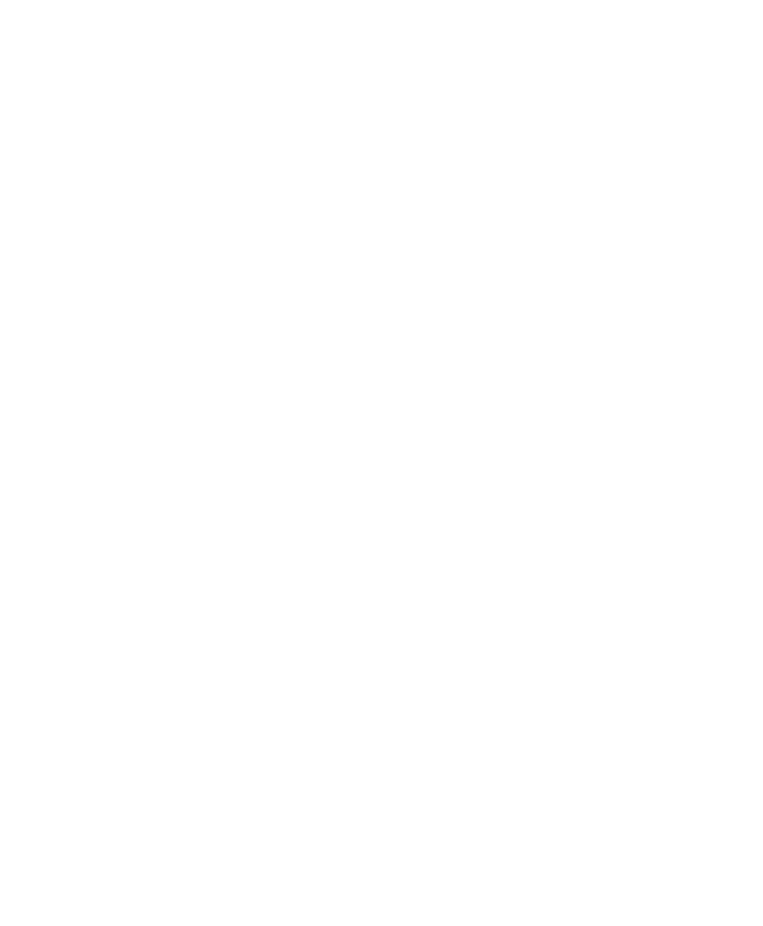
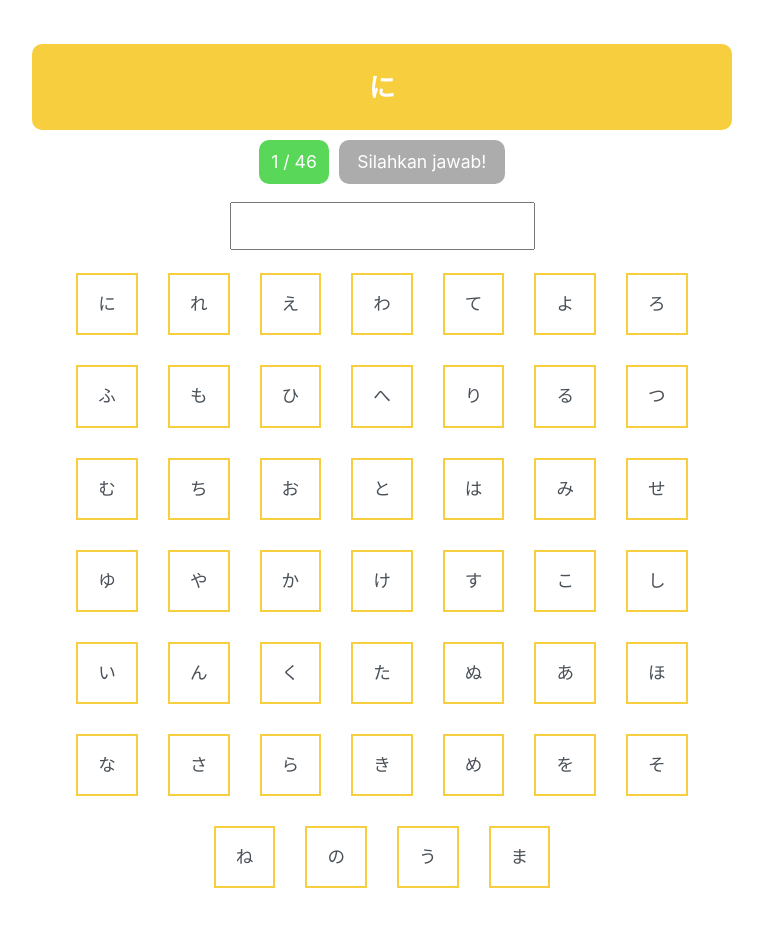
Before and after one commit to nurhakam/hakam.my.id, a Gatsby site: page /hiragana in a window 1280 px wide. Before the commit this address had no page. Shown: the whole page, without its empty margins (258-1021 px from the left). Before the commit the page ends 800 px from the top, so only its background shows below. Built offline with nearby package versions, Linux system fonts and the light colour scheme; Gatsby itself is replaced by a stand-in of ours.

Commit message:
Add hiragana quiz (yeay!!)

```diff
--- a/package.json
+++ b/package.json
@@ -3,7 +3,7 @@
   "private": true,
   "description": "Personal website running on Gatsby, React, and Node.js.",
   "version": "1.0.2",
-  "author": "Syaiful Nur Hakam <hakam_@merahputih.id> (https://hakam.my.id)",
+  "author": "Syaiful Nur Hakam <say.hi@hakam.my.id> (https://hakam.my.id)",
   "repository": "git@github.com:nurhakam/hakam.my.id",
   "license": "MIT",
   "dependencies": {
--- a/src/base.css
+++ b/src/base.css
@@ -23,6 +23,17 @@ html {
   font-weight: 400;
   font-size: 1rem;
   line-height: 1.6;
+}
+
+button,
+input,
+optgroup,
+select,
+textarea {
+  font-family: inherit; /* 1 */
+  font-size: 1rem; /* 1 */
+  line-height: 1.6; /* 1 */
+  margin: 0; /* 2 */
 }
 
 @media only screen and (min-width: 600px) {
--- /dev/null
+++ b/src/pages/hiragana.jsx
@@ -0,0 +1,165 @@
+import React, { useState }  from "react";
+import Helmet from "react-helmet";
+import styled from "styled-components";
+import SEO from "../components/SEO"
+
+import "../base.css";
+import hiraganaData from "../utils/hiragana";
+
+const Container = styled.div`
+  display: flex;
+  flex-direction: column;
+  max-width: 700px;
+  padding: 2.5rem;
+  margin: auto;
+  text-align: center;
+  align-items: center;
+`;
+
+const Header = styled.div`
+  background-color: #f7ce3d;
+  color: white;
+  width: 100%;
+  border-radius: 10px;
+`;
+
+const Score = styled.p`
+  background-color: #59d759;
+  color: white;
+  border-radius: 10px;
+  margin: 10px 10px 10px 0px;
+  padding: 8px 12px;
+`;
+
+const Alert = styled.div`
+  background-color: #acacac;
+  color: white;
+  width: 150px;
+  padding: 8px;
+  border-radius: 10px;
+  margin: auto;
+`;
+
+const Input = styled.input`
+  margin: 20px;
+  padding: 8px 14px;
+  margin: 8px 0;
+  box-sizing: border-box;
+`;
+
+const Button = styled.button`
+  display: none;
+  background-color: #8383ce;
+  color: white;
+  border-radius: 10px;
+  border: none;
+  margin: 10px;
+  padding: 8px 12px;
+`;
+
+const Row = styled.div`
+  display: flex;
+  flex-wrap: wrap;
+  justify-content: center;
+`;
+
+const Li = styled.li`
+  list-style-type: none;
+  padding: 15px 20px;
+  margin: 15px;
+  border: 2px solid #f7ce3d;
+`;
+
+export default function Index () {
+  const {hiragana} = hiraganaData;
+  const [currentQuestion, setCurrentQuestion] = useState(0);
+
+  function shuffle(a) {
+    for (let i = a.length - 1; i > 0; i--) {
+        const j = Math.floor(Math.random() * (i + 1));
+        [a[i], a[j]] = [a[j], a[i]];
+    }
+    return a;
+
+  }
+  function shiragana() {
+    if (currentQuestion === 0) {
+      shuffle(hiragana);
+    }
+  }
+
+  shiragana()
+
+
+  function validateForm() {
+    const x = document.querySelector(".answer").value;
+    const y = hiragana[currentQuestion].char;
+    if (x === y && currentQuestion < 45) {
+        const nextQuestion = currentQuestion + 1;
+        setCurrentQuestion(nextQuestion);
+        document.querySelector(".answer").value = "";
+        document.querySelector(`.${y}`).style.border= "2px solid #59d759";
+        document.querySelector(".result").innerHTML = "Benar!";
+        document.querySelector(".result").style.backgroundColor = "#59d759";
+    }
+    if (x !== y) {
+      document.querySelector(".result").innerHTML = "Salah!";
+      document.querySelector(".result").style.backgroundColor = "#ff5252";
+    }
+    if (x === y && currentQuestion === 45) {
+      const lastQuestion = currentQuestion;
+      const last = hiragana[lastQuestion].char;
+      document.querySelector(".result").style.backgroundColor = "#59d759";
+      document.querySelector(`.${last}`).style.border = "2px solid #59d759";
+      document.querySelector(".result").innerHTML = "Selesai!";
+      document.querySelector(".answer").style.display = "none";
+      document.querySelector(".reload").style.display = "block";
+    }
+  }
+
+  function reloadCode() {
+    const x = document.querySelector(".answer").value;
+    const y = hiragana[currentQuestion].char;
+    let i;
+    const list = document.querySelectorAll(".list");
+    document.querySelector(".answer").style.display = "block";
+    document.querySelector(".answer").value = "";
+    document.querySelector(".reload").style.display = "none";
+    document.querySelector(".result").innerHTML = "Silakan jawab!";
+    document.querySelector(".result").style.backgroundColor = "#acacac";
+    for (i = 0; i < list.length; i++) {
+      list[i].style.border = "2px solid #f7ce3d";
+    }
+    if (x === y && currentQuestion === 45) {
+        const resetQuestion = 0;
+        setCurrentQuestion(resetQuestion);
+    }
+  }
+
+  return (
+    <>
+      <Helmet title="Hiragana Quiz" />
+      <SEO />
+      <Container>
+          <Header>
+          <h2>{hiragana[currentQuestion].unicode}</h2>
+          </Header>
+          <Row>
+          <Score>{currentQuestion + 1} / 46</Score>
+          <Alert className="result">
+            Silahkan jawab!
+          </Alert>
+          </Row>
+          <Input type="text" className="answer" autoComplete="off" onInput={() => validateForm()}/>
+          <Button className="reload" type="button" onClick={() => reloadCode()}>Muat ulang</Button>
+          <Row>
+            {hiragana.map((hira) =>
+              <Li className={`list ${hira.char}`} key={hira.char}>
+                {hira.unicode}
+              </Li>
+            )}
+          </Row>
+      </Container>
+    </>
+  );
+}
--- a/src/utils/config.js
+++ b/src/utils/config.js
@@ -13,6 +13,10 @@ export default {
     {
       title: "What's happening?",
       link: "/now",
+    },
+    {
+      title: "Hiragana Quiz",
+      link: "/hiragana",
     },
   ],
   bioExternal: [
--- /dev/null
+++ b/src/utils/hiragana.js
@@ -0,0 +1,188 @@
+export default {
+  hiragana: [
+    {
+      char: "a",
+      unicode: "あ"
+    },
+    {
+      char: "i",
+      unicode: "い"
+    },
+    {
+      char: "u",
+      unicode: "う"
+    },
+    {
+      char: "e",
+      unicode: "え"
+    },
+    {
+      char: "o",
+      unicode: "お"
+    },
+    {
+      char: "ka",
+      unicode: "か"
+    },
+    {
+      char: "ki",
+      unicode: "き"
+    },
+    {
+      char: "ku",
+      unicode: "く"
+    },
+    {
+      char: "ke",
+      unicode: "け"
+    },
+    {
+      char: "ko",
+      unicode: "こ"
+    },
+    {
+      char: "sa",
+      unicode: "さ"
+    },
+    {
+      char: "shi",
+      unicode: "し"
+    },
+    {
+      char: "su",
+      unicode: "す"
+    },
+    {
+      char: "se",
+      unicode: "せ"
+    },
+    {
+      char: "so",
+      unicode: "そ"
+    },
+    {
+      char: "ta",
+      unicode: "た"
+    },
+    {
+      char: "chi",
+      unicode: "ち"
+    },
+    {
+      char: "tsu",
+      unicode: "つ"
+    },
+    {
+      char: "te",
+      unicode: "て"
+    },
+    {
+      char: "to",
+      unicode: "と"
+    },
+    {
+      char: "na",
+      unicode: "な"
+    },
+    {
+      char: "ni",
+      unicode: "に"
+    },
+    {
+      char: "nu",
+      unicode: "ぬ"
+    },
+    {
+      char: "ne",
+      unicode: "ね"
+    },
+    {
+      char: "no",
+      unicode: "の"
+    },
+    {
+      char: "ha",
+      unicode: "は"
+    },
+    {
+      char: "hi",
+      unicode: "ひ"
+    },
+    {
+      char: "fu",
+      unicode: "ふ"
+    },
+    {
+      char: "he",
+      unicode: "へ"
+    },
+    {
+      char: "ho",
+      unicode: "ほ"
+    },
+    {
+      char: "ma",
+      unicode: "ま"
+    },
+    {
+      char: "mi",
+      unicode: "み"
+    },
+    {
+      char: "mu",
+      unicode: "む"
+    },
+    {
+      char: "me",
+      unicode: "め"
+    },
+    {
+      char: "mo",
+      unicode: "も"
+    },
+    {
+      char: "ya",
+      unicode: "や"
+    },
+    {
+      char: "yu",
+      unicode: "ゆ"
+    },
+    {
+      char: "yo",
+      unicode: "よ"
+    },
+    {
+      char: "ra",
+      unicode: "ら"
+    },
+    {
+      char: "ri",
+      unicode: "り"
+    },
+    {
+      char: "ru",
+      unicode: "る"
+    },
+    {
+      char: "re",
+      unicode: "れ"
+    },
+    {
+      char: "ro",
+      unicode: "ろ"
+    },
+    {
+      char: "wa",
+      unicode: "わ"
+    },
+    {
+      char: "wo",
+      unicode: "を"
+    },
+    {
+      char: "n",
+      unicode: "ん"
+    },
+  ]
+};
```
